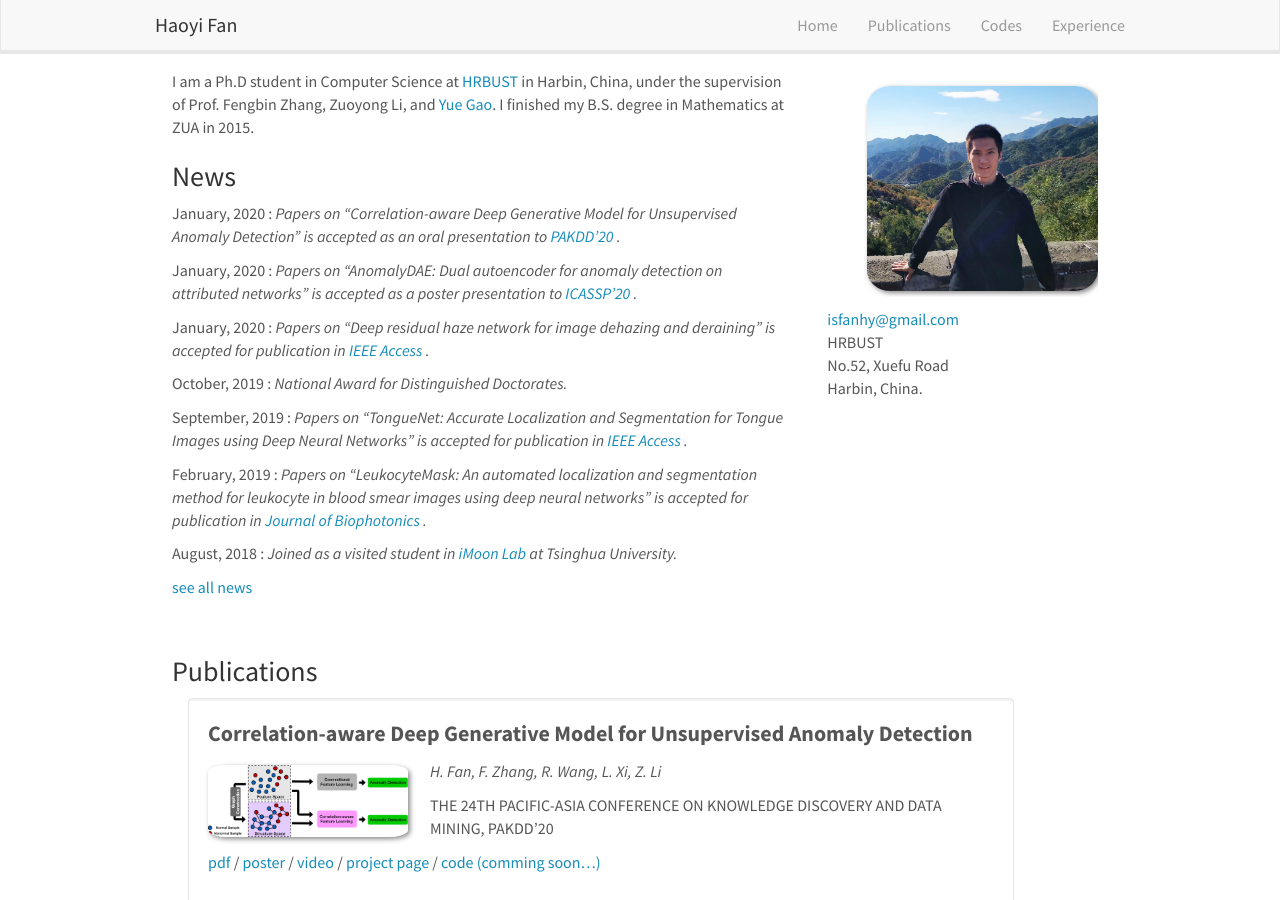
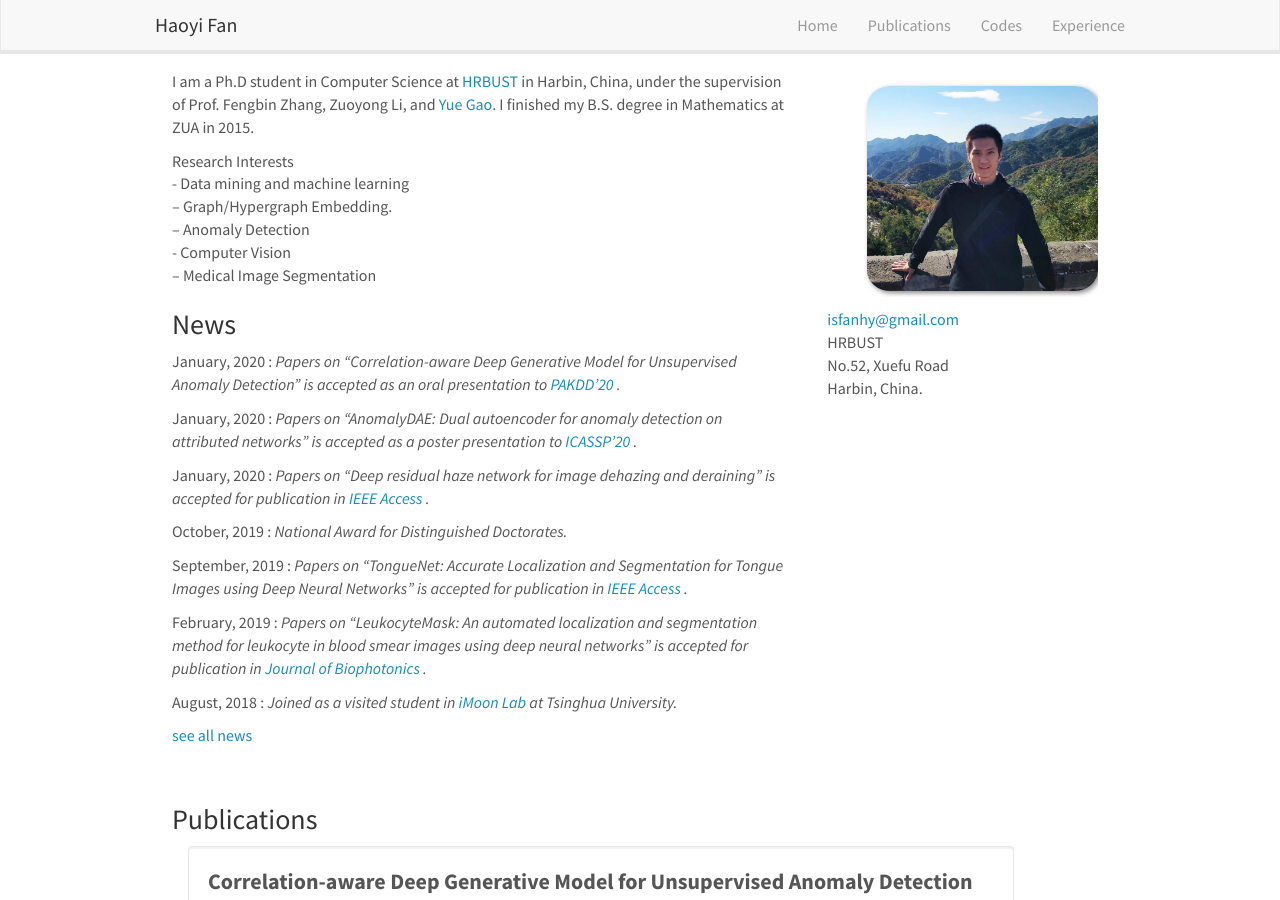
Before and after one commit to singularity12345/singularity12345.github.io, a Jekyll site: the page built from _pages/home.md, in a window 1280 px wide and 900 px high. Built offline with Jekyll 4.4.1, drawn with Linux system fonts in a browser that asks for light colours; nearby versions of some CDN libraries.

Commit message:
Update home.md

```diff
--- a/_pages/home.md
+++ b/_pages/home.md
@@ -13,6 +13,17 @@ permalink: /
 <div class="col-sm-8">
 
 I am a Ph.D student in Computer Science at [HRBUST](http://www.hrbust.edu.cn/) in Harbin, China, under the supervision of Prof. Fengbin Zhang, Zuoyong Li, and [Yue Gao](http://www.gaoyue.org/cn/people/gaoyue_index.html). I finished my B.S. degree in Mathematics at ZUA in 2015.
+
+<p>
+Research Interests <br/>
+- Data mining and machine learning <br/>
+-- Graph/Hypergraph Embedding. <br/>
+-- Anomaly Detection <br/>
+
+- Computer Vision <br/>
+-- Medical Image Segmentation <br/>
+
+</p>
 
 <!--
 My work lies at the intersection of Computer Vision and Machine Learning. Specifically, I am working on leveraging machine learning techniques for better inference in computer vision models. The main research question is how to make use of learning techniques such as deep neural networks and random forests for inference in structured prediction frameworks.
```
